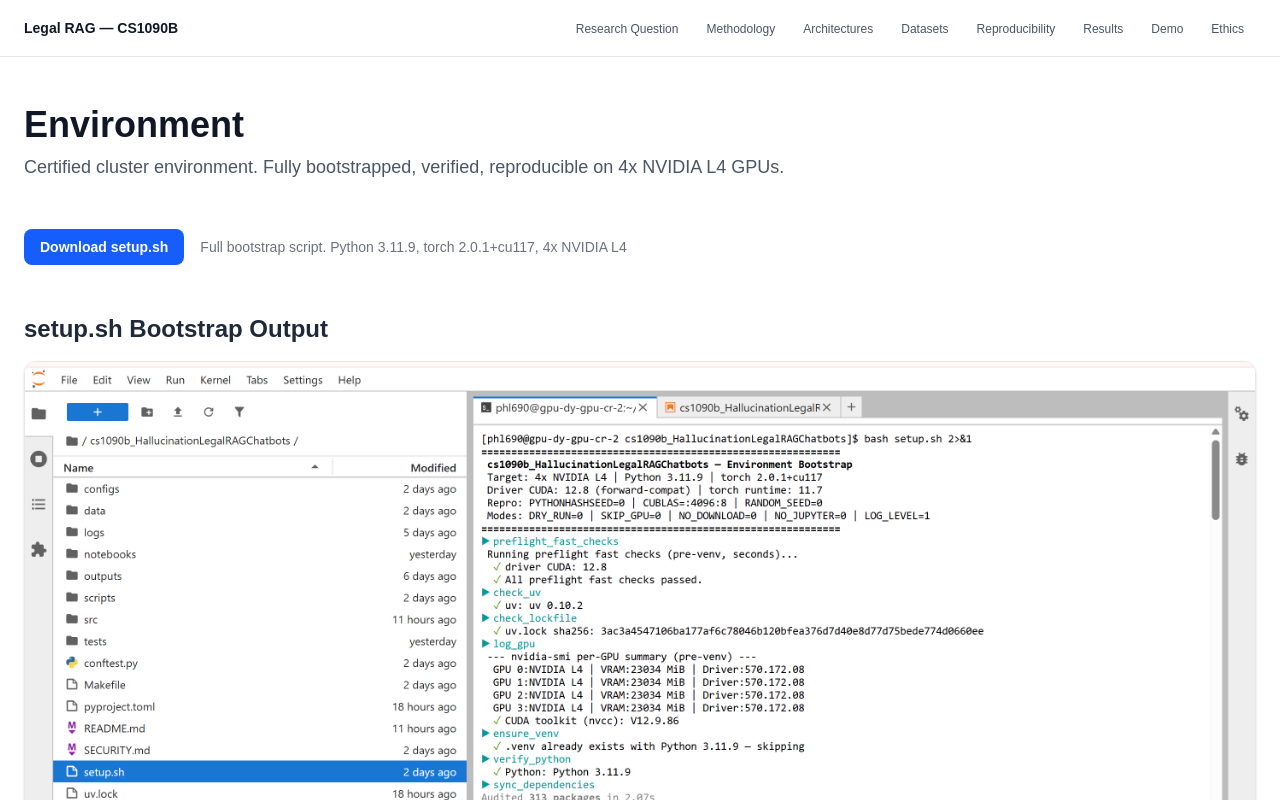
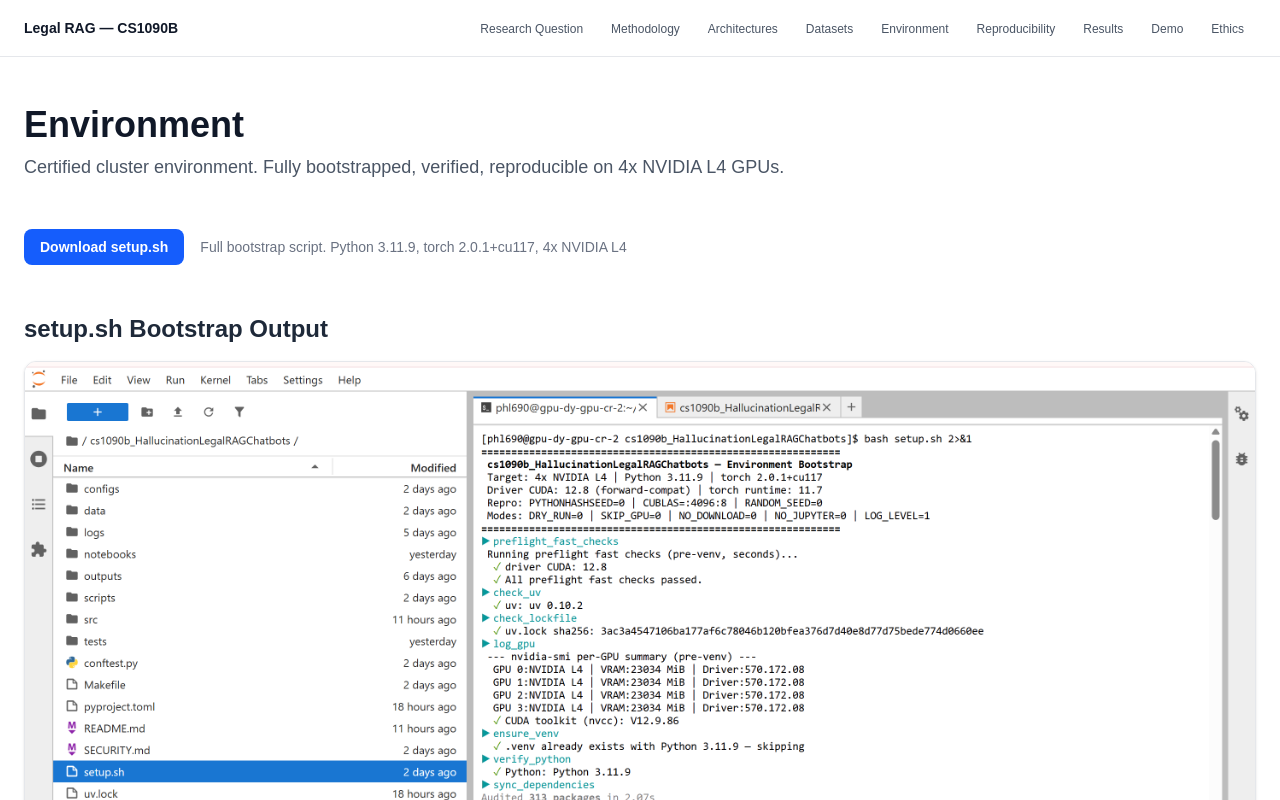
Before and after one commit to ltphongssvn/ProjectSite_cs1090b_HallucinationLegalRAGChatbots, a Next.js app in the folder frontend/: page /environment in a window 1280 px wide. Shown: the top 800 px of the page. Built offline with nearby package versions, Linux system fonts and the light colour scheme.

Commit message:
fix(env): download as setup.sh.txt; add Environment to navbar

```diff
--- a/frontend/app/components/Navbar.tsx
+++ b/frontend/app/components/Navbar.tsx
@@ -8,6 +8,7 @@ const navLinks = [
   { href: '/methodology', label: 'Methodology' },
   { href: '/architectures', label: 'Architectures' },
   { href: '/datasets', label: 'Datasets' },
+  { href: '/environment', label: 'Environment' },
   { href: '/reproducibility', label: 'Reproducibility' },
   { href: '/results', label: 'Results' },
   { href: '/demo', label: 'Demo' },
--- a/frontend/app/environment/page.tsx
+++ b/frontend/app/environment/page.tsx
@@ -10,7 +10,7 @@ export default function EnvironmentPage() {
       </div>
 
       <div className="flex items-center gap-4">
-        <a href="/environment/setup_sh.txt" download="setup.sh" className="inline-flex items-center gap-2 px-4 py-2 bg-blue-600 text-white text-sm font-semibold rounded-lg hover:bg-blue-700 transition-colors">
+        <a href="/environment/setup_sh.txt" download="setup.sh.txt" className="inline-flex items-center gap-2 px-4 py-2 bg-blue-600 text-white text-sm font-semibold rounded-lg hover:bg-blue-700 transition-colors">
           Download setup.sh
         </a>
         <span className="text-sm text-gray-500">Full bootstrap script. Python 3.11.9, torch 2.0.1+cu117, 4x NVIDIA L4</span>
```
